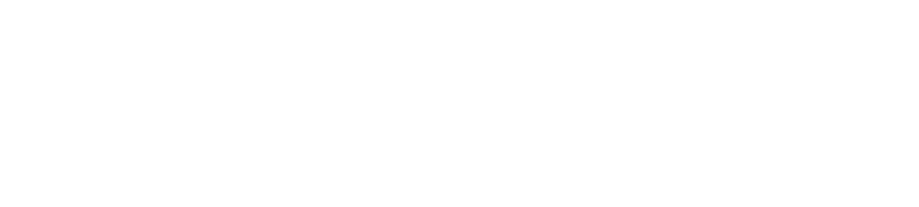
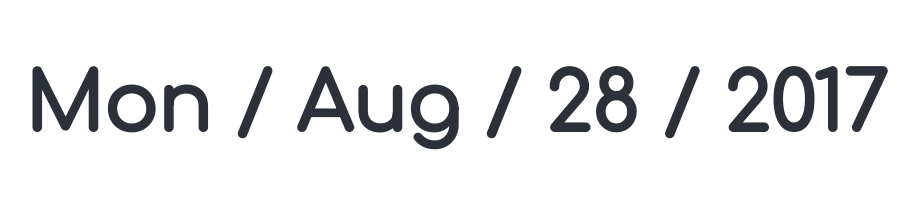
Before and after one commit to yukseltron/emoji-horoscope, a plain HTML site: page index.html in a window 1280 px wide. Shown: the whole page, without its empty margins (184-1103 px from the left). Drawn offline with nearby package versions, Linux system fonts and the light colour scheme.

Commit message:
added date

```diff
--- a/index.html
+++ b/index.html
@@ -12,10 +12,22 @@
   <meta name="description" content="Find your daily horoscope in emoji format">
   <meta name="keywords" content="emoji,horoscope,daily">
   <link rel="shortcut icon" href="favicon.ico" type="image/vnd.microsoft.icon">
+  <!--[if lte IE 8]>
+    <link rel="stylesheet" href="https://unpkg.com/purecss@1.0.0/build/grids-responsive-old-ie-min.css">
+<![endif]-->
+<!--[if gt IE 8]><!-->
+  <link rel="stylesheet" href="https://unpkg.com/purecss@1.0.0/build/grids-responsive-min.css">
+<!--<![endif]-->
   <link rel="stylesheet" href="style.css" type="text/css">
   </head>
   <body>
-
+    <div class="pure-g title">
+      <div class="pure-u-1">
+        <h1 id="h1-date"></h1>
+      </div>
+    </div>
   <script src="//ajax.googleapis.com/ajax/libs/jquery/1.7.2/jquery.min.js" type="text/javascript"></script>
+  <script type="text/javascript" src="date-de-DE.js"></script>
+  <script src="main.js"></script>
   </body>
 </html>
--- /dev/null
+++ b/main.js
@@ -0,0 +1,4 @@
+var d = Date();
+d = d.split(' ');
+
+document.getElementById("h1-date").innerHTML = d[0] + " / " + d[1] + " / " + d[2] + " / " + d[3];
--- a/style.css
+++ b/style.css
@@ -0,0 +1,16 @@
+@import url('https://fonts.googleapis.com/css?family=Comfortaa');
+
+body {
+  font-family: 'Comfortaa', cursive;
+}
+
+.title {
+  text-align: center;
+}
+
+
+#h1-date {
+  font-size: 500%;
+  display: inline-block;
+  color: #2B303A;
+}
```
